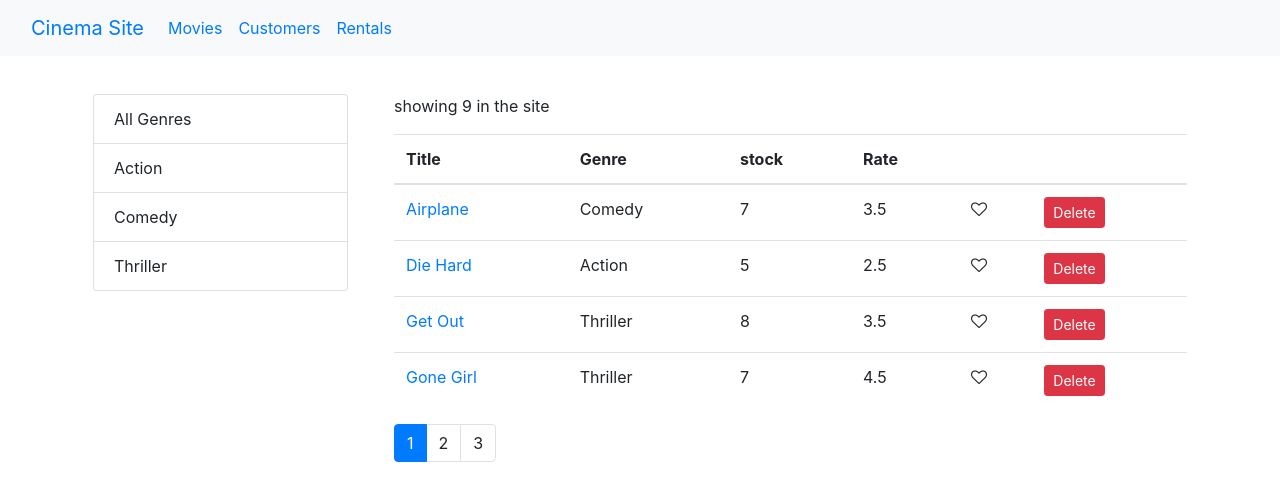
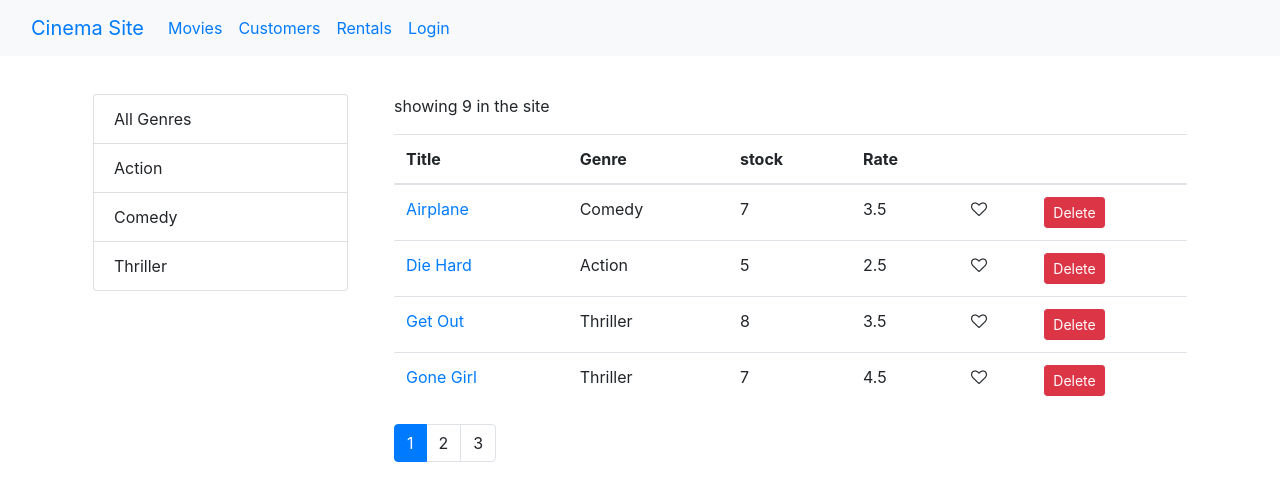
Before and after one commit to Ngeti258/Cinema-site, a React (Create React App) app: page /movies in a window 1280 px wide. Shown: the top 500 px of the page. Built offline with nearby package versions, Linux system fonts and the light colour scheme.

Commit message:
Update navbar.jsx

```diff
--- a/src/components/navbar.jsx
+++ b/src/components/navbar.jsx
@@ -14,6 +14,8 @@
         <NavLink className="nav-item nav-link" to="/movies">Movies</NavLink>
         <NavLink className="nav-item nav-link" to="/customers">Customers</NavLink>
         <NavLink className="nav-item nav-link" to="/rentals">Rentals</NavLink>
+        <NavLink className="nav-item nav-link" to="/login">Login</NavLink>
+
       </div>
     </div>
   </div>
```
